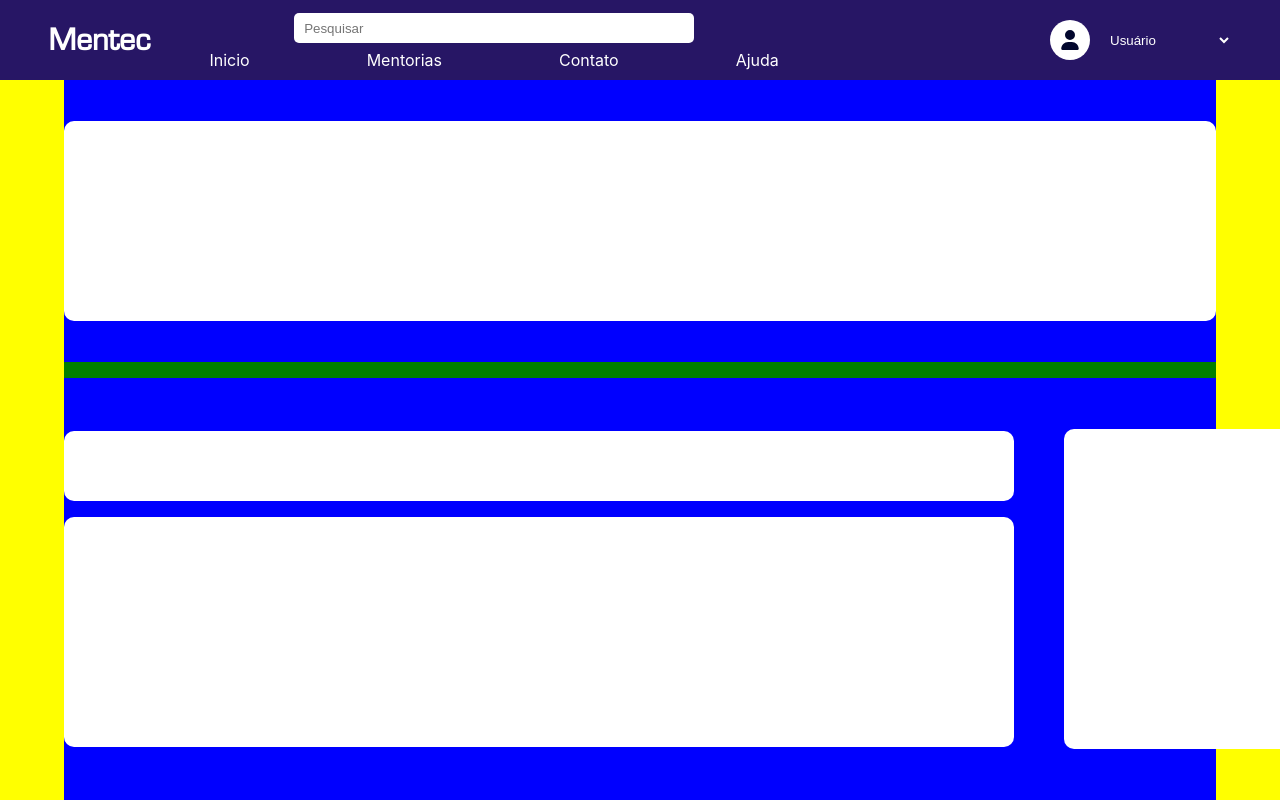
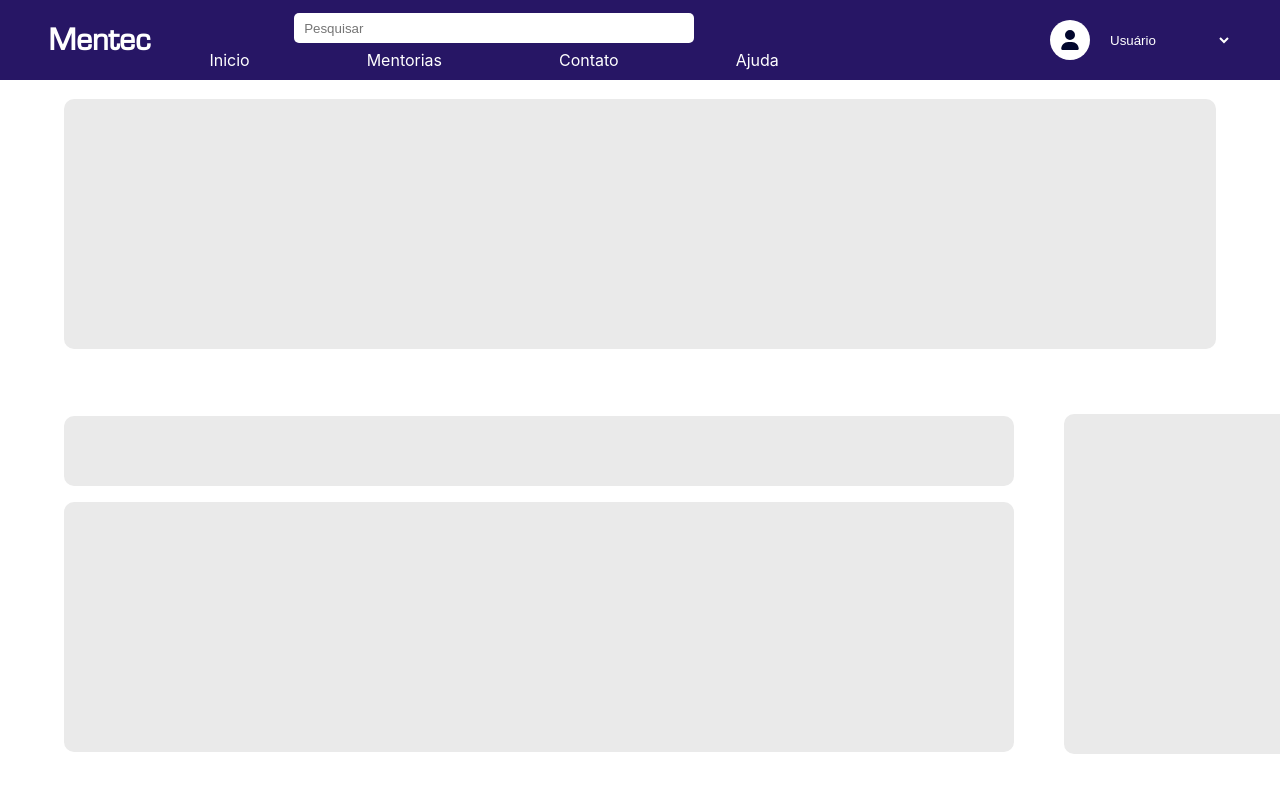
Before and after one commit to devGusta2/Mentec, a React (Create React App) app: page /Mentoring in a window 1280 px wide. Shown: the top 800 px of the page. Built offline with nearby package versions, Linux system fonts and the light colour scheme.

Commit message:
Layout mentoring

```diff
--- a/src/Pages/Mentoring/Mentoring.module.css
+++ b/src/Pages/Mentoring/Mentoring.module.css
@@ -1,3 +1,7 @@
+
+:root{
+    --bg-cards:rgb(234, 234, 234);
+}
 .mentoring{
     height: calc(100vh - 5em);
     width: 100%;
@@ -9,7 +13,7 @@
     justify-content: center;
     height: 100%;
     width: 100%;
-    background-color: yellow;
+
 }
 
 
@@ -20,13 +24,12 @@
     align-items: center;
     height: 100%;
     width: 90%;
-    background-color: green;
-    gap: 1em;
+
+    gap: 0em;
 }
 .row{
     height: 40%;
     width: 100%;
-    background-color: blue;
     display: flex;
     flex-direction: row;
     justify-content: center;
@@ -35,15 +38,16 @@
 .row:nth-child(2){
     height: 60%;
     width: 100%;
-    background-color: blue;
+
     display: flex;
     flex-direction: row;
     justify-content: center;
     align-items: center;
+
 }
 .row:nth-child(1) .info{
-    background-color: white;
-    height: 200px;
+    background-color: var(--bg-cards);
+    height: 250px;
     width: 1300px;
     border-radius: 10px;
 }
@@ -55,15 +59,15 @@
     gap: 1em;
 }
 .row:nth-child(2) .info:nth-child(1){
-    background-color: white;
+    background-color: var(--bg-cards);
     height: 70px;
     width: 950px;
     border-radius: 10px;
 }
 
 .row:nth-child(2) .info:nth-child(2){
-    background-color: white;
-    height: 230px;
+    background-color: var(--bg-cards);
+    height: 250px;
     width: 950px;
     border-radius: 10px;
 }
@@ -73,9 +77,9 @@
 }
 .info2{
 
-    height: 320px;
+    height: 340px;
     width: 300px;
-    background-color: white;
+    background-color: var(--bg-cards);
     border-radius: 10px;
 }
 
```
